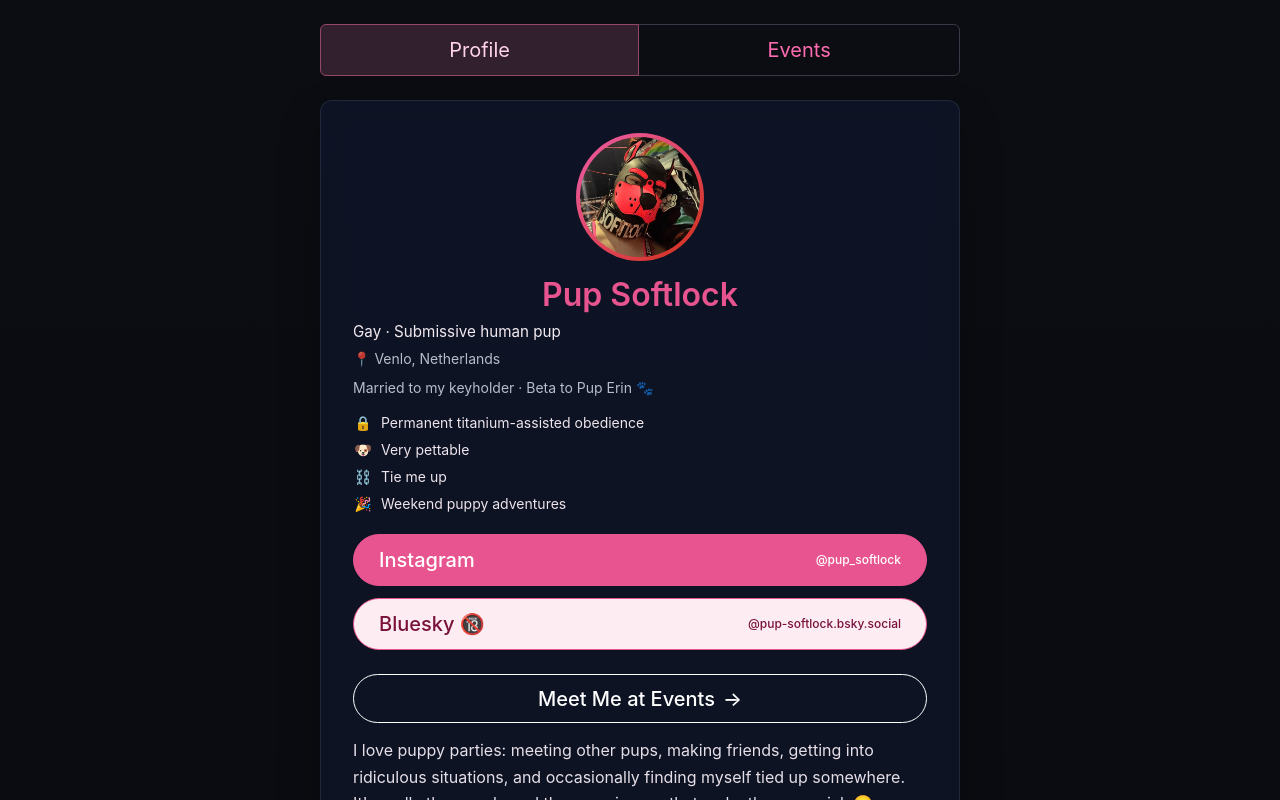
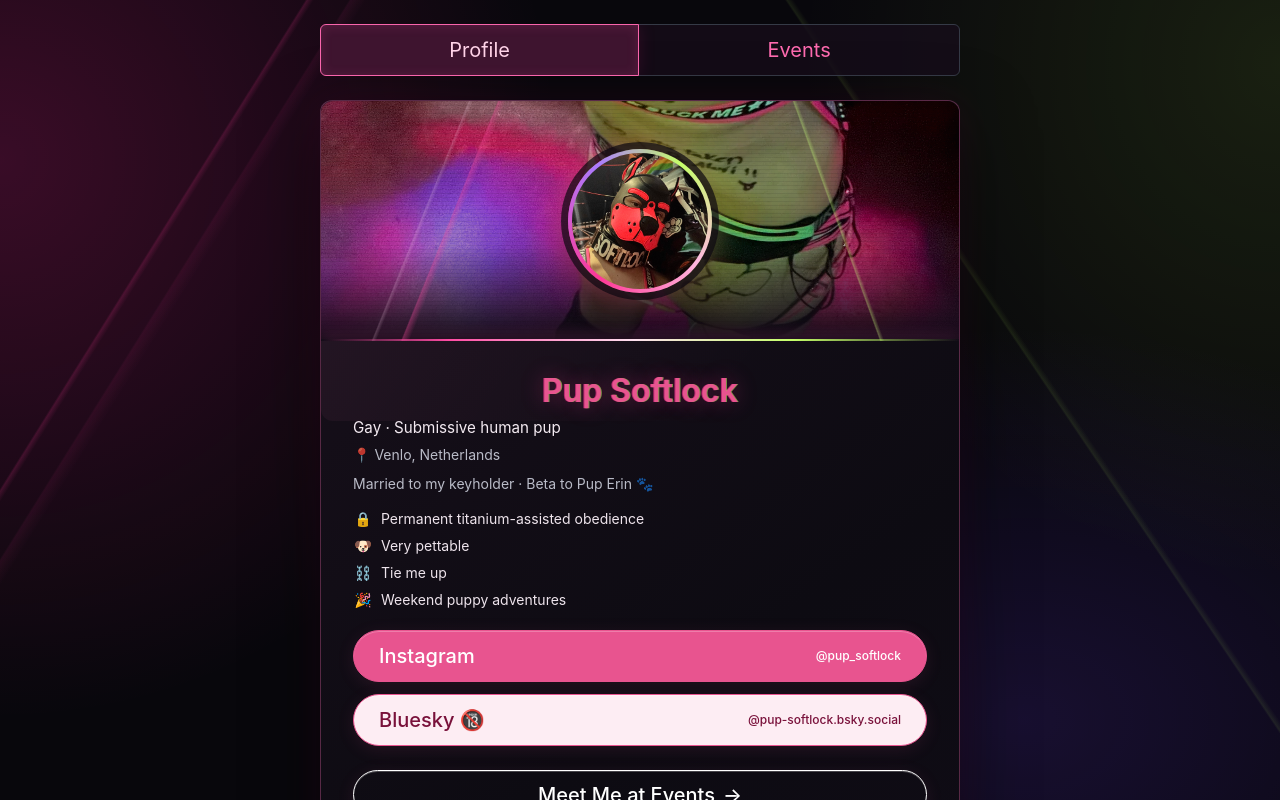
Before and after one commit to pup-softlock/pup-softlock-landing, a Nuxt app: page / in a window 1280 px wide. Shown: the top 800 px of the page. Built offline with nearby package versions, Linux system fonts and the light colour scheme.

Commit message:
Add neon party styling and photo hero

```diff
--- a/app/assets/scss/main.scss
+++ b/app/assets/scss/main.scss
@@ -346,13 +346,131 @@ h6 {
 }
 
 // Keep the wider profile and its interactions independent of the Events layout.
+.profile-page {
+  position: relative;
+  isolation: isolate;
+  background:
+    radial-gradient(ellipse at 0 10rem, rgba(255, 31, 145, 0.2), transparent 35rem),
+    radial-gradient(ellipse at 100% 4rem, rgba(180, 255, 58, 0.1), transparent 30rem),
+    radial-gradient(ellipse at 80% 45rem, rgba(113, 63, 255, 0.15), transparent 35rem),
+    #08070c;
+
+  &::before {
+    position: absolute;
+    z-index: -1;
+    inset: 0;
+    background:
+      linear-gradient(122deg, transparent 14%, rgba(255, 57, 151, 0.16) 14.1%, transparent 14.4%),
+      linear-gradient(122deg, transparent 16%, rgba(255, 57, 151, 0.07) 16.1%, transparent 16.8%),
+      linear-gradient(56deg, transparent 78%, rgba(187, 255, 95, 0.09) 78.1%, transparent 78.4%);
+    content: "";
+    pointer-events: none;
+  }
+
+  .profile-card {
+    position: relative;
+    background: linear-gradient(145deg, #19101c, #0d0b12 48%, #120d19) !important;
+    border-color: rgba(255, 110, 182, 0.3);
+    box-shadow:
+      0 25px 70px rgba(0, 0, 0, 0.5),
+      0 0 40px rgba(255, 31, 145, 0.08),
+      inset 0 1px 0 rgba(255, 223, 239, 0.12);
+  }
+
+  nav.tabs[aria-label="Primary"] {
+    --bulma-tabs-toggle-link-active-background-color: #3e142f;
+    --bulma-tabs-toggle-link-active-border-color: #f965ac;
+
+    li:not(.is-active) a {
+      background: rgba(22, 13, 25, 0.8);
+    }
+
+    .is-active a {
+      box-shadow: inset 0 1px 12px rgba(255, 88, 168, 0.14), 0 0 18px rgba(255, 31, 145, 0.13);
+    }
+  }
+}
+
 .profile-frame {
   width: min(100%, 40rem);
 }
 
+.profile-hero {
+  position: relative;
+  isolation: isolate;
+  display: flex;
+  min-height: clamp(12rem, 30vw, 15rem);
+  align-items: center;
+  justify-content: center;
+  overflow: hidden;
+  padding: 1.5rem;
+  border-radius: var(--bulma-card-radius) var(--bulma-card-radius) 0 0;
+  background: #160e19;
+
+  &::before,
+  &::after {
+    position: absolute;
+    inset: 0;
+    content: "";
+    pointer-events: none;
+  }
+
+  &::before {
+    z-index: -1;
+    background:
+      linear-gradient(112deg, transparent 20%, rgba(255, 217, 240, 0.2) 20.2%, transparent 20.7%),
+      linear-gradient(112deg, transparent 24%, rgba(255, 79, 162, 0.34) 24.2%, transparent 25.2%),
+      linear-gradient(70deg, transparent 77%, rgba(200, 255, 124, 0.35) 77.2%, transparent 77.7%),
+      repeating-linear-gradient(0deg, transparent 0 3px, rgba(8, 7, 12, 0.08) 3px 4px),
+      linear-gradient(180deg, rgba(8, 7, 12, 0.12), rgba(8, 7, 12, 0.25) 60%, #120c17);
+  }
+
+  &::after {
+    top: auto;
+    height: 2px;
+    background: linear-gradient(90deg, transparent, #ff4ca4 20%, #ffe0f0 49%, #c5ff69 74%, transparent);
+    box-shadow: 0 -2px 14px rgba(255, 76, 164, 0.65);
+  }
+
+  .avatar-wrap {
+    position: relative;
+    width: 144px;
+    height: 144px;
+    margin: 0;
+    background: conic-gradient(from 35deg, #c5ff69, #ffb9df 25%, #ff3797 50%, #ab7bff 80%, #c5ff69);
+    box-shadow:
+      0 0 0 7px rgba(12, 8, 17, 0.7),
+      -12px 3px 35px rgba(255, 55, 151, 0.45),
+      12px -3px 35px rgba(197, 255, 105, 0.3),
+      0 18px 28px rgba(0, 0, 0, 0.6);
+  }
+}
+
+.profile-hero-photo {
+  position: absolute;
+  z-index: -2;
+  inset: 0;
+  width: 100%;
+  height: 100%;
+  object-fit: cover;
+  object-position: 50% 53%;
+  filter: saturate(1.15) contrast(1.05);
+}
+
 .profile-content {
+  position: relative;
   padding: clamp(1.25rem, 4vw, 2rem);
   text-wrap: pretty;
+
+  &::before {
+    position: absolute;
+    inset: 0 0 auto;
+    height: 5rem;
+    border-radius: inherit;
+    background: linear-gradient(125deg, rgba(255, 124, 187, 0.06), transparent 65%);
+    content: "";
+    pointer-events: none;
+  }
 }
 
 .profile-identity {
@@ -361,15 +479,12 @@ h6 {
   align-items: stretch;
   gap: 1rem;
 
-  .avatar-wrap {
-    flex-shrink: 0;
-    width: 128px;
-    height: 128px;
-    margin: 0 auto;
-  }
-
   .title {
     font-weight: 600;
+    text-shadow:
+      1px 0 rgba(197, 255, 105, 0.55),
+      -1px 0 rgba(255, 55, 151, 0.65),
+      0 0 22px rgba(255, 55, 151, 0.4);
   }
 }
 
@@ -414,6 +529,14 @@ h6 {
 
 .profile-socials {
   margin-top: 1.25rem;
+
+  .button {
+    box-shadow: inset 0 1px 0 rgba(255, 255, 255, 0.24), 0 4px 18px rgba(232, 84, 143, 0.1);
+  }
+
+  .button:hover {
+    box-shadow: inset 0 1px 0 rgba(255, 255, 255, 0.32), 0 0 24px rgba(232, 84, 143, 0.25);
+  }
 }
 
 .profile-copy {
@@ -425,7 +548,7 @@ h6 {
 .profile-section {
   margin-top: 1rem;
   padding-top: 1rem;
-  border-top: 1px solid rgba(148, 163, 184, 0.14);
+  border-top: 1px solid rgba(255, 110, 182, 0.2);
 }
 
 .profile-section-title {
@@ -462,15 +585,16 @@ h6 {
 
   .tag {
     margin-bottom: 0;
+    box-shadow: inset 0 1px 0 rgba(255, 218, 239, 0.15);
   }
 
   .tag:first-child {
-    background: #252a37;
+    background: #292035;
   }
 
   &.is-prominent .tag.is-dark {
-    background: #302130;
-    color: #ffd3e8;
+    background: linear-gradient(155deg, #47213c, #2b162b);
+    color: #ffe0ef;
     font-weight: 600;
   }
 }
@@ -538,6 +662,10 @@ nav.tabs[aria-label="Primary"] {
   --bulma-tabs-toggle-link-active-background-color: #33202e;
   --bulma-tabs-toggle-link-active-color: #ffd3e8;
   --bulma-tabs-toggle-link-active-border-color: #944766;
+
+  a:focus-visible {
+    outline-offset: -4px;
+  }
 }
 
 @media (max-width: 479px) {
--- a/app/pages/index.vue
+++ b/app/pages/index.vue
@@ -89,18 +89,29 @@ useHead({
       </nav>
 
       <article class="card profile-card" aria-labelledby="profile-name">
-        <div class="card-content profile-content">
-          <header class="profile-identity">
+        <div class="profile-hero">
+          <img
+            class="profile-hero-photo"
+            src="/softlock-party-hero.webp"
+            alt=""
+            aria-hidden="true"
+            width="1200"
+            height="1600"
+            loading="eager"
+          >
           <figure class="avatar-wrap">
             <img
               :src="PROFILE.image"
               alt="Pup Softlock wearing a black and pink puppy hood, a collar with SOFTLOCK lettering, and pink harness straps"
-                width="128"
-                height="128"
+              width="144"
+              height="144"
               loading="eager"
               fetchpriority="high"
             >
           </figure>
+        </div>
+        <div class="card-content profile-content">
+          <header class="profile-identity">
             <div>
               <h1
                 id="profile-name"
```
Also changed, not shown: public/softlock-party-hero.webp (added). Lines whose indentation alone changed are shown as unchanged.
